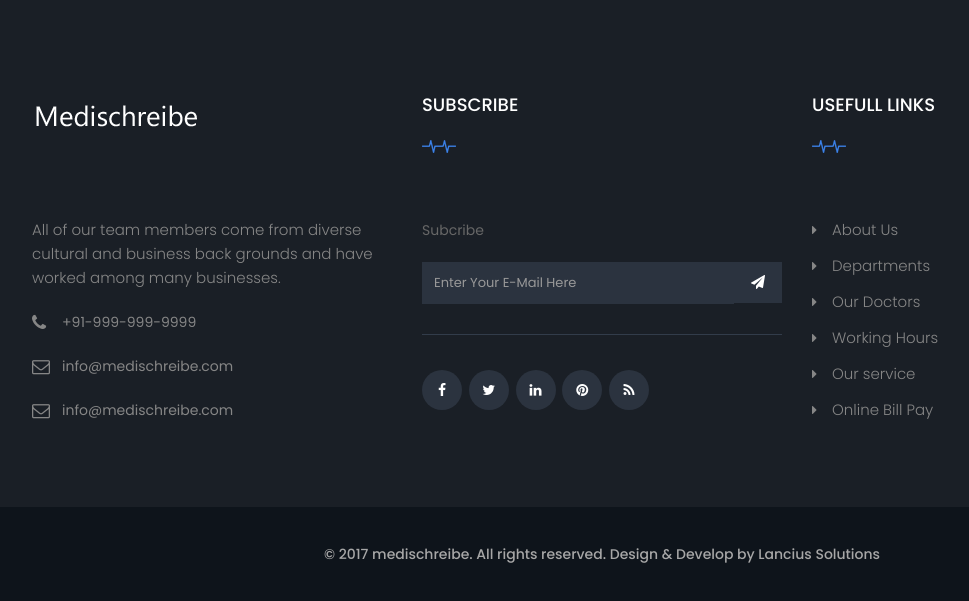
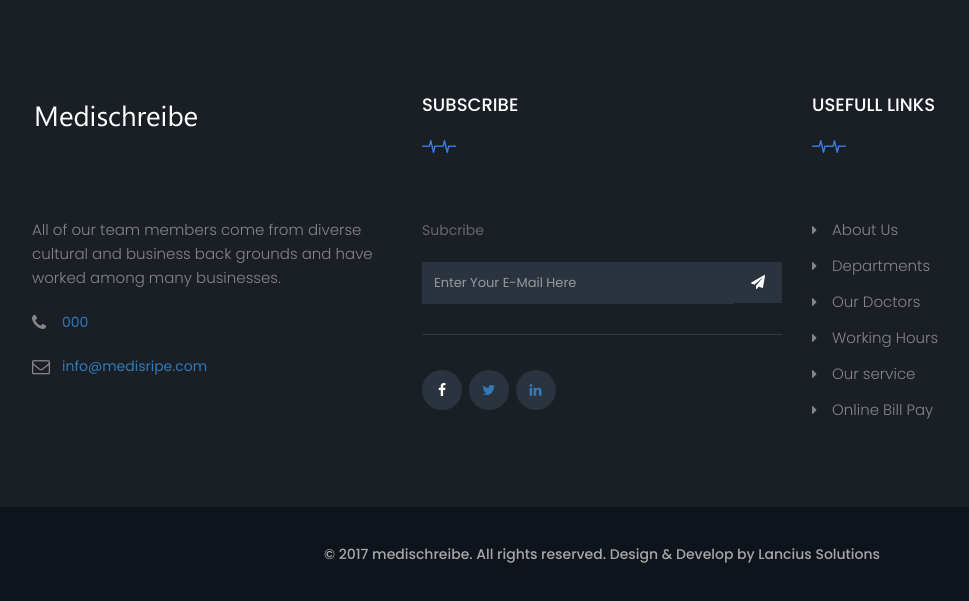
Before and after one commit to Srinivaslancius/medischreibe, a PHP site: page /medischreibe/ in a window 1280 px wide. Shown: the part 5154-5755 px from the top of the page, without its empty margins (38-1007 px from the left). Run offline with PHP 8.4, Linux system fonts and the light colour scheme; tables that the repository leaves empty or names only in its code hold one stand-in row (values such as "Sample post").

Commit message:
changes in header, follter, site_settings file(admin)

```diff
--- a/admin/site_settings.php
+++ b/admin/site_settings.php
@@ -85,7 +85,7 @@
                                 </div>
                                 <div class="input-field col s12">
                                     <input id="title" type="url" class="validate" name="gplus_link" required value="<?php echo $getSiteSettingsData['gplus_link'];?>">
-                                    <label for="title">Google + Link</label>
+                                    <label for="title">Linkedin + Link</label>
                                 </div>
                                 <div class="input-field col s12">
                                     <input id="title" type="text" class="validate" name="mobile" maxlength="10"  pattern="[0-9]{10}" onkeypress="return isNumberKey(event)" required value="<?php echo $getSiteSettingsData['mobile'];?>">
--- a/footer.php
+++ b/footer.php
@@ -8,9 +8,9 @@
                                         <p>All of our team members come from diverse cultural and business back grounds and have worked among many businesses.</p>
                                     </div>
                                     <ul class="corporate-address">
-                                        <li><i class="fa fa-phone" aria-hidden="true"></i>+91-999-999-9999</li>
-                                        <li><i class="fa fa-envelope-o" aria-hidden="true"></i>info@medischreibe.com</li>
-                                        <li><i class="fa fa-envelope-o" aria-hidden="true"></i>info@medischreibe.com</li>
+                                        <li><i class="fa fa-phone" aria-hidden="true"></i><a href="Tel:<?php echo $getSiteSettingsData['mobile']; ?>"><?php echo $getSiteSettingsData['mobile']; ?> </a></li>
+                                        <li><i class="fa fa-envelope-o" aria-hidden="true"></i><a href="<?php echo $getSiteSettingsData['email'];?>">info@medisripe.com</a></li>
+
                                     </ul>
 
                                 </div>
@@ -32,11 +32,10 @@
                                         </div>
                                     </div>
                                     <ul class="footer-social">
-                                        <li><a href="#"><i class="fa fa-facebook" aria-hidden="true"></i></a></li>
-                                        <li><a href="#"><i class="fa fa-twitter" aria-hidden="true"></i></a></li>
-                                        <li><a href="#"><i class="fa fa-linkedin" aria-hidden="true"></i></a></li>
-                                        <li><a href="#"><i class="fa fa-pinterest" aria-hidden="true"></i></a></li>
-                                        <li><a href="#"><i class="fa fa-rss" aria-hidden="true"></i></a></li>
+                                        <li><a href="<?php echo $getSiteSettingsData['fb_link']; ?>"  target="_blank"><i class="fa fa-facebook fb" aria-hidden="true"></i></a></li>
+                                        <li><a href="<?php echo $getSiteSettingsData['twitter_link'];?>" target="_blank" <i class="fa fa-twitter tw" aria-hidden="true"></i></a></li>
+                                        <li><a href="<?php echo $getSiteSettingsData['gplus_link'];?>" target="_blank" <i class="fa fa-linkedin" aria-hidden="true"></i></a></li>
+
                                     </ul>
                                 </div>
                             </div>
--- a/header.php
+++ b/header.php
@@ -6,7 +6,7 @@
                                     <div class="header-top-left">
                                         <ul>
                                             <li><i class="fa fa-phone" aria-hidden="true"></i><a href="Tel:<?php echo $getSiteSettingsData['mobile']; ?>"><?php echo $getSiteSettingsData['mobile']; ?> </a></li>
-                                            <li><i class="fa fa-envelope" aria-hidden="true"></i><a href="#">info@medisripe.com</a></li>
+                                            <li><i class="fa fa-envelope" aria-hidden="true"></i><a href="<?php echo $getSiteSettingsData['email'];?>">info@medisripe.com</a></li>
                                         </ul>
                                     </div>
                                 </div>
```
